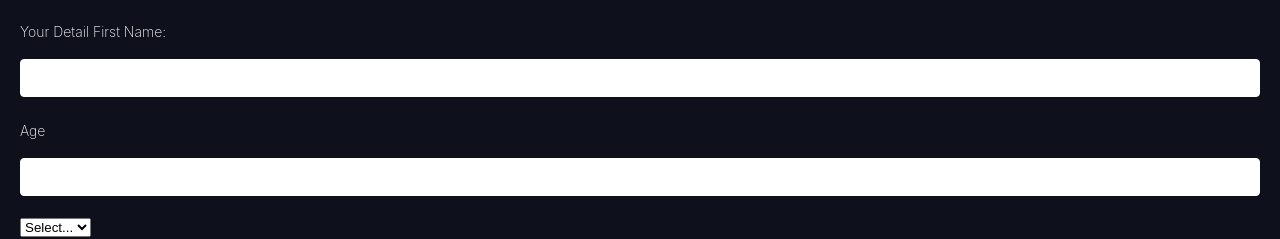
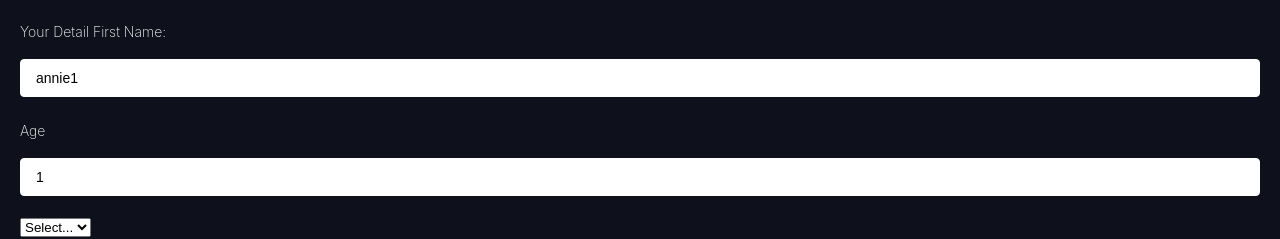
Before and after one commit to Annie-Huang/react-hook-form-tutorial, a React (Create React App) app: page / in a window 1280 px wide. Shown: the part 570-809 px from the top of the page. Built offline with nearby package versions, Linux system fonts and the light colour scheme.

Commit message:
Manually unregister though by calling unregister in useEffect. Test through submit and can see firstName not listed.

```diff
--- a/src/components/BasicWithTypescript.tsx
+++ b/src/components/BasicWithTypescript.tsx
@@ -65,15 +65,16 @@ const BasicWithTypescript = () => {
     getValues,
     trigger,
     resetField,
+    unregister,
   } = useForm<FormValues>({
     mode: 'onChange', // isValid only worked if you have mode set to be 'onChange'
     // delayError: 500, // delay to show up the error msg
     defaultValues: {
       firstName: 'bill',
       lastName: 'luo',
-      // age: 1,
+      age: 1,
       yourDetail: {
-        firstName: '',
+        firstName: 'annie1',
       },
       lastName2: 'bill',
       lastName3: 'bill',
@@ -81,7 +82,7 @@ const BasicWithTypescript = () => {
       checkbox: true,
     },
     criteriaMode: 'all',
-    shouldUnregister: true,
+    // shouldUnregister: true,
   });
 
   // When you use validate option, you can get the validate of the field straight away.
@@ -100,8 +101,8 @@ const BasicWithTypescript = () => {
 
   // You can see what's inside a register is just a wrapper with name, onBlur, onChange, ref property
   // Change the default value to 'Huang3' and you can see the this field in errors when submit
-  console.log(
-    'What is inside a Register ==>',
+  // console.log(
+  //   'What is inside a Register ==>',
   register('lastName3', {
     maxLength: {
       value: 5,
@@ -112,8 +113,8 @@ const BasicWithTypescript = () => {
       // return value === 'bill';
       return value === 'bill' || 'The lastName3 has to be bill';
     },
-    })
-  );
+  });
+  // );
 
   // Submit with reset. Then you need to watch formState
   useEffect(() => {
@@ -155,6 +156,11 @@ const BasicWithTypescript = () => {
   // --------------------------------------------
   const checkbox = watch('checkbox');
   console.log('checkbox=', checkbox);
+  useEffect(() => {
+    if (!checkbox) {
+      unregister('firstName');
+    }
+  }, [unregister, checkbox]);
 
   console.log('errors=', errors);
   // console.log('isValid=', isValid);
@@ -169,7 +175,7 @@ const BasicWithTypescript = () => {
   //       1. touched and exist                     >>> log it.
   //       2. touched and type something and exist  >>> log it
   //       3. touched and type something            >>> NO logging yet.
-  console.log('touchedFields=', touchedFields);
+  // console.log('touchedFields=', touchedFields);
   // NOTE: isSubmitted only log if the the submit button be clicked. Doesn't matter whether we call handleSubmit or not. Remember we will not call handleSubmit unless it pass validation?
   // console.log('isSubmitted=', isSubmitted);
   // NOTE: isSubmitted only log if handleSubmit is call, meaning it passes all validation when the submit button is clicked.
@@ -317,7 +323,7 @@ const BasicWithTypescript = () => {
         {/*  id='First Name'*/}
         {/*/>*/}
         {/*========================================================================*/}
-        {/* NOTE: this need to work with "shouldUnregister: true," */}
+        {/* NOTE: this need to work with "shouldUnregister: true," Or you manually called unregister */}
         {checkbox && (
           <input
             {...register('firstName', { required: 'This is required' })}
```
Lines whose indentation alone changed are shown as unchanged.
